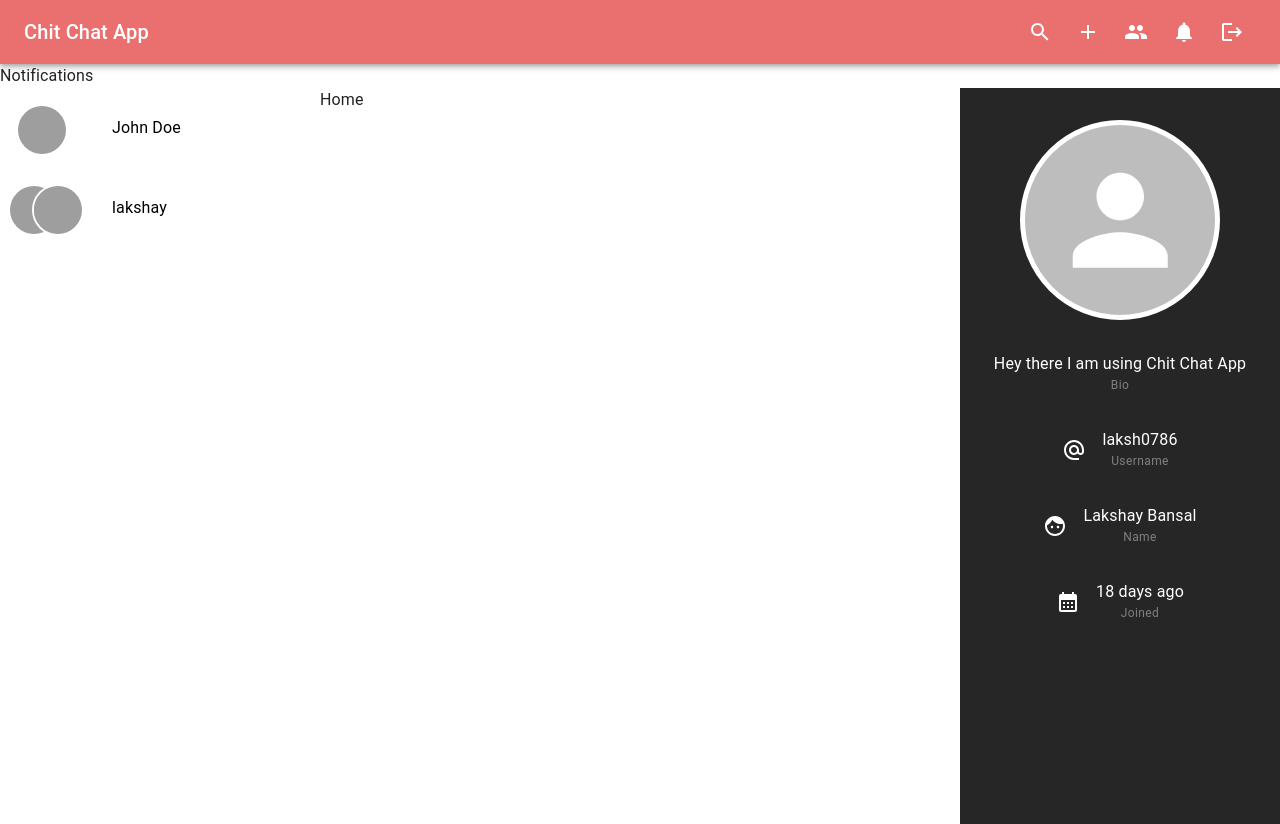
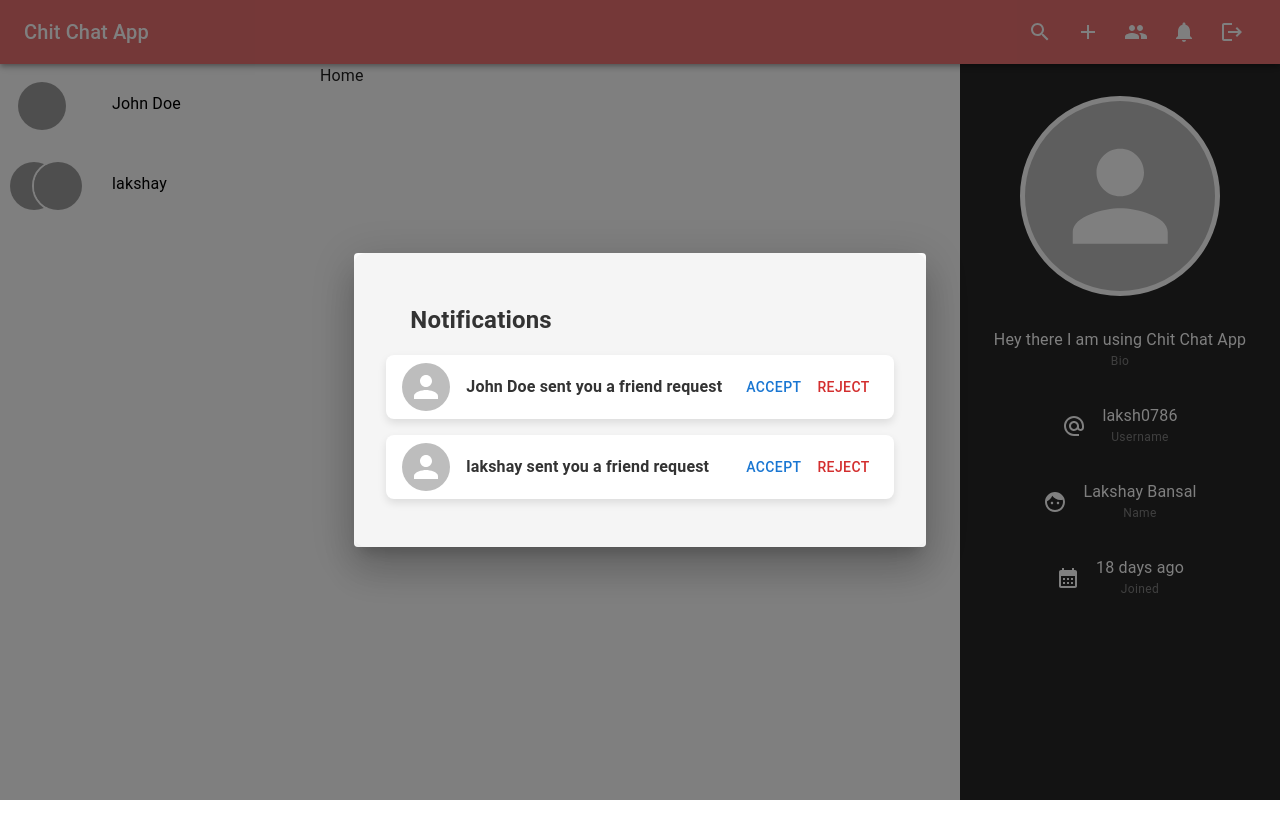
Before and after one commit to laksh0786/Chit-Chat-App, a React (Vite) app: page / in a window 1280 px wide. Both pictures are taken after a click on the button 1184 px from the left and 32 px from the top of the page. After the commit the page ends 800 px from the top, so only its background shows below. Built offline with nearby package versions, Linux system fonts and the light colour scheme; grey boxes are pictures that could not be loaded.

Commit message:
Refactor Notifications component and add friend request functionality

```diff
--- a/src/components/specific/Notifications.jsx
+++ b/src/components/specific/Notifications.jsx
@@ -1,9 +1,113 @@
-import React from 'react'
+import { Avatar, Button, Dialog, DialogTitle, ListItem, Stack, Typography } from '@mui/material'
+import React, { memo } from 'react'
+import { sampleNotifications } from '../../constants/sampleData'
 
 const Notifications = () => {
+
+  const friendRequestHandler = (_id, accept) => {
+    console.log("Friend Request")
+  }
+
   return (
-    <div>Notifications</div>
+    <Dialog open>
+      <Stack
+        direction="column"
+        p={{ xs: "1rem", sm: "2rem" }}
+        sx={{
+          maxWidth: '50rem',
+          backgroundColor: '#f5f5f5', // Light background for the dialog
+          borderRadius: '12px',
+          boxShadow: '0px 4px 10px rgba(0, 0, 0, 0.1)', // Subtle shadow for depth
+        }}
+      >
+        <DialogTitle
+          sx={{
+            fontWeight: 'bold',
+            fontSize: '1.5rem',
+            color: '#333',
+          }}
+        >
+          Notifications
+        </DialogTitle>
+
+        {
+          sampleNotifications.length > 0 ?
+            sampleNotifications.map((notification) => (
+              <NotificationsItem key={notification._id} notification={notification} handler={friendRequestHandler} />
+            ))
+            : <Typography sx={{ textAlign: "center" }}>No Notifications</Typography>
+        }
+
+      </Stack>
+
+    </Dialog>
   )
 }
 
+
+const NotificationsItem = memo(
+  ({ notification, handler }) => {
+
+    const { sender, _id } = notification;
+    const { name, avatar } = sender;
+
+    return (
+      <ListItem
+        sx={{
+          bgcolor: '#fff',
+          borderRadius: '8px',
+          boxShadow: '0px 4px 8px rgba(0, 0, 0, 0.1)', // Subtle shadow for the card
+          mb: 2,
+          transition: 'transform 0.2s ease-in-out',
+          '&:hover': {
+            transform: 'scale(1.02)', // Slightly enlarge on hover
+            boxShadow: '0px 6px 12px rgba(0, 0, 0, 0.2)', // Deeper shadow on hover
+          },
+        }}
+      >
+        <Stack direction="row" alignItems="center" spacing={2} width="100%">
+          <Avatar
+
+            sx={{
+              width: 48,
+              height: 48,
+              // border: '2px solid #007aff', // Custom avatar border color
+            }}
+          />
+
+          <Typography
+            variant="body1"
+            sx={{
+              flexGrow: 1,
+              fontWeight: 'bold',
+              color: '#333',
+              whiteSpace: 'nowrap',
+              overflow: 'hidden',
+              textOverflow: 'ellipsis',
+              width: '100%',
+            }}
+          >
+            {`${name} sent you a friend request`}
+          </Typography>
+
+
+          <Stack direction={
+            {
+              xs: "column",
+              sm: "row"
+            }
+          }>
+            <Button onClick={() => handler({ _id, accept: true })}>Accept</Button>
+            <Button color="error" onClick={() => handler({ _id, accept: false })}>Reject</Button>
+          </Stack>
+
+
+        </Stack>
+      </ListItem>
+    );
+
+  }
+)
+
+
 export default Notifications
--- a/src/constants/sampleData.js
+++ b/src/constants/sampleData.js
@@ -31,3 +31,21 @@ export const sampleUsers = [
         _id: "2"
     }
 ]
+
+export const sampleNotifications = [
+    {
+        sender: {
+            avatar: "https://www.w3schools.com/howto/img_avatar.png",
+            name: "John Doe",
+        },
+        _id:1
+    },
+    {
+        sender: {
+            avatar: "https://www.w3schools.com/howto/img_avatar.png",
+            name: "lakshay",
+        },
+        _id:2
+    }
+
+]
```
